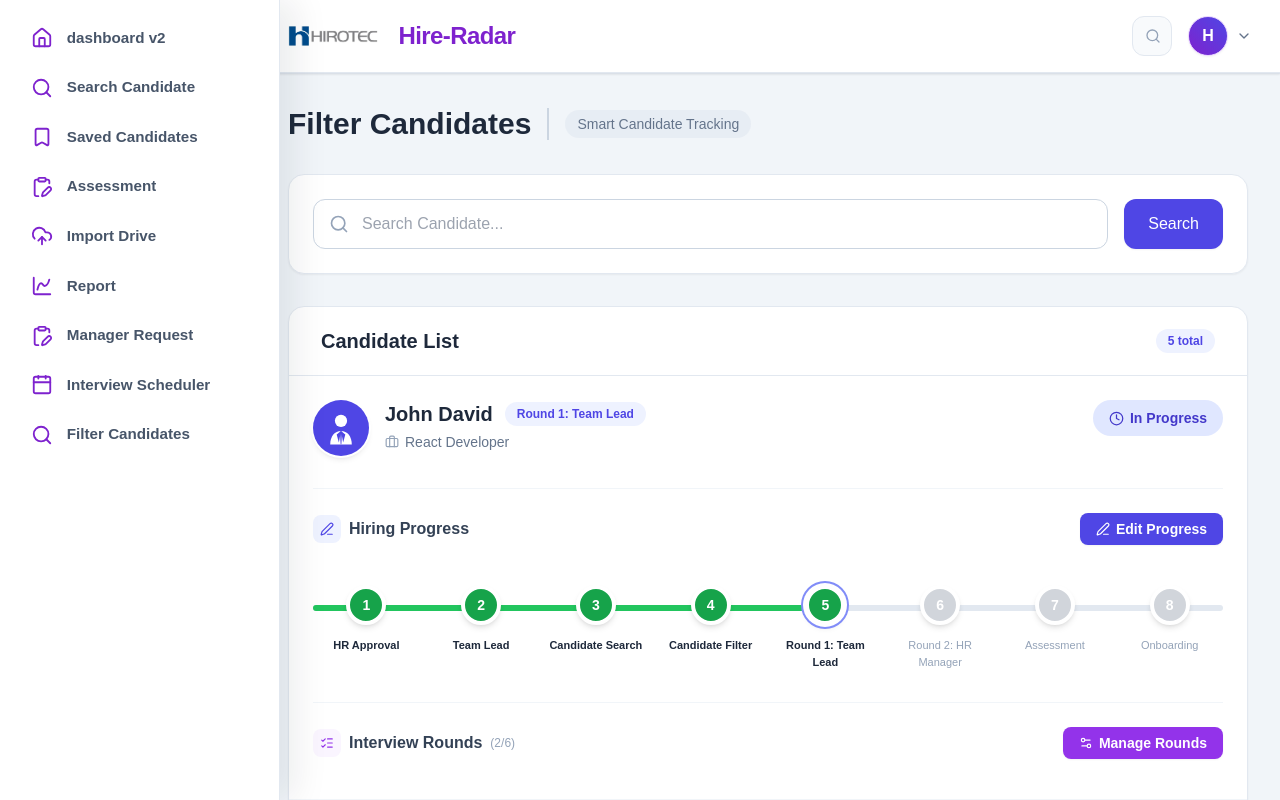
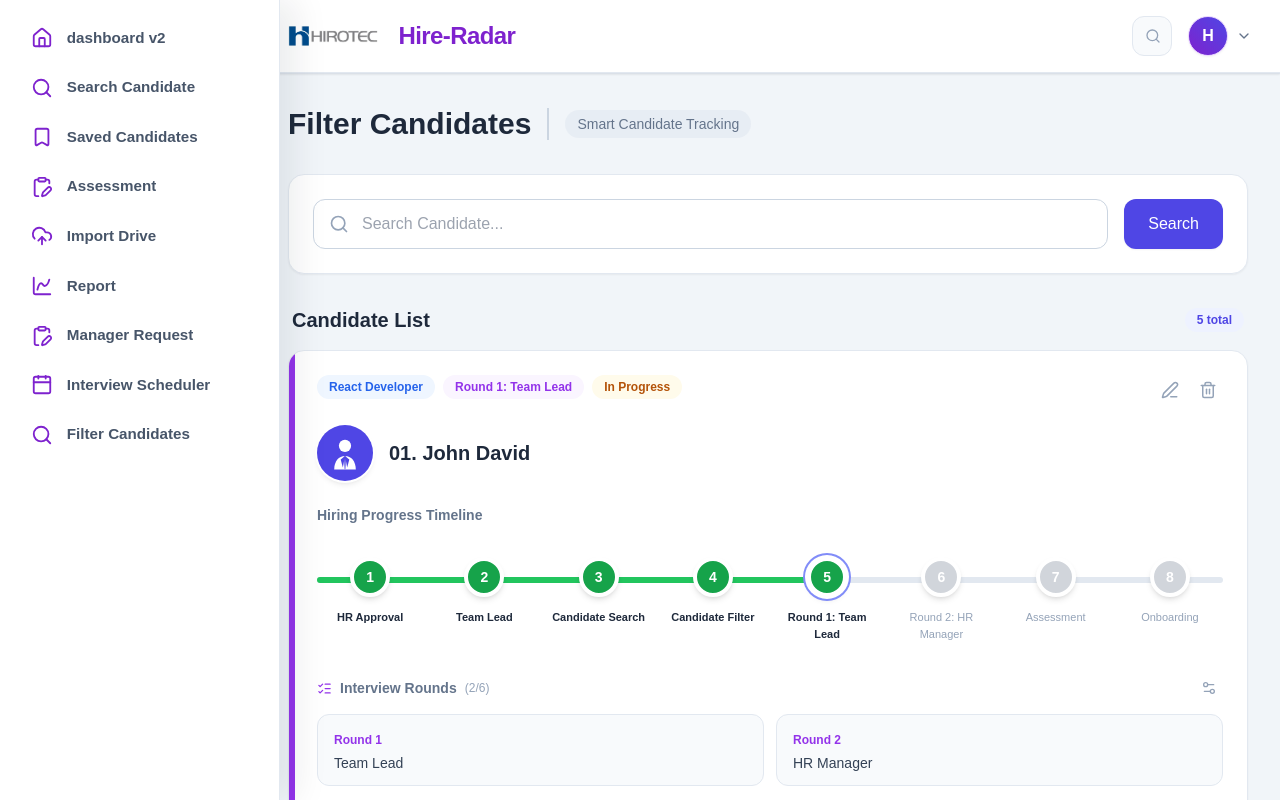
Before and after one commit to John-Divine-Mathew/Hire-Radar, a React app in the folder frontend/: page /filterCandidates in a window 1280 px wide. Built offline with nearby package versions, Linux system fonts and the light colour scheme; the HTML template or start-up script is replaced by a standard one.

Commit message:
Candidate grid was changed in the filter web page

```diff
--- a/frontend/src/pages/filtercandidates.jsx
+++ b/frontend/src/pages/filtercandidates.jsx
@@ -5,13 +5,12 @@ import {
   Search,
   Edit3,
   Check,
+  X,
   ListChecks,
   Settings2,
   Trash2,
   Plus,
-  Briefcase,
   CheckCircle2,
-  Clock,
   Users,
 } from "lucide-react";
 
@@ -112,39 +111,48 @@ export default function FilterCandidate() {
       >
         {gender === "female" ? (
           <svg viewBox="0 0 100 100" className="w-9 h-9">
-            {/* Hair silhouette */}
             <path
               d="M50,6 C64,6 74,17 74,30 C74,36 71,41 67,45 C74,52 78,62 78,74 L70,74 C70,63 67,54 61,48 C58,50 54,51 50,51 C46,51 42,50 39,48 C33,54 30,63 30,74 L22,74 C22,62 26,52 33,45 C29,41 26,36 26,30 C26,17 36,6 50,6 Z"
               fill="white"
             />
-            {/* Head */}
             <circle cx="50" cy="29" r="15" fill="white" />
-            {/* Shoulders / blazer */}
             <path
               d="M28,96 C28,78 38,66 50,66 C62,66 72,78 72,96 Z"
               fill="white"
             />
-            {/* Blazer lapels */}
             <path d="M50,66 L40,74 L46,92 Z" fill={bgHex} />
             <path d="M50,66 L60,74 L54,92 Z" fill={bgHex} />
           </svg>
         ) : (
           <svg viewBox="0 0 100 100" className="w-9 h-9">
-            {/* Shoulders / suit */}
             <path
               d="M20,96 C20,72 33,58 50,58 C67,58 80,72 80,96 Z"
               fill="white"
             />
-            {/* Head */}
             <circle cx="50" cy="30" r="17" fill="white" />
-            {/* Suit lapels */}
             <path d="M50,58 L38,68 L44,90 Z" fill={bgHex} />
             <path d="M50,58 L62,68 L56,90 Z" fill={bgHex} />
-            {/* Tie */}
             <path d="M47,60 L53,60 L51,95 L49,95 Z" fill={bgHex} />
           </svg>
         )}
       </div>
+    );
+  };
+
+  // Small tag pill matching the reference design's rounded label chips
+  const Pill = ({ color, children }) => {
+    const colorMap = {
+      blue: "bg-blue-50 text-blue-600",
+      purple: "bg-purple-50 text-purple-600",
+      amber: "bg-amber-50 text-amber-700",
+      green: "bg-green-50 text-green-700",
+    };
+    return (
+      <span
+        className={`px-3 py-1 rounded-full text-xs font-semibold ${colorMap[color]}`}
+      >
+        {children}
+      </span>
     );
   };
 
@@ -156,6 +164,8 @@ export default function FilterCandidate() {
     setEditingStageId(candidate.id);
     setDraftStep(candidate.step);
   };
+
+  const cancelEditingStage = () => setEditingStageId(null);
 
   const handleSaveStage = (candidate) => {
     const currentStages = buildDynamicStages(candidate.rounds);
@@ -219,6 +229,13 @@ export default function FilterCandidate() {
     setEditingRoundsId(null);
   };
 
+  // ---------- Delete candidate ----------
+  const handleDeleteCandidate = (candidateId) => {
+    setCandidates((prev) => prev.filter((c) => c.id !== candidateId));
+    if (editingStageId === candidateId) setEditingStageId(null);
+    if (editingRoundsId === candidateId) setEditingRoundsId(null);
+  };
+
   const filteredCandidates = candidates.filter((candidate) =>
     candidate.name.toLowerCase().includes(search.toLowerCase())
   );
@@ -272,9 +289,8 @@ export default function FilterCandidate() {
             </div>
           </div>
 
-          {/* Candidate List */}
-          <div className="bg-white rounded-2xl shadow-sm border border-slate-200 mt-8">
-            <div className="border-b border-slate-200 px-8 py-5 flex items-center justify-between">
+          {/* Candidate Count */}
+          <div className="flex items-center justify-between mt-8 mb-4 px-1">
             <h2 className="text-xl font-bold text-slate-800">
               Candidate List
             </h2>
@@ -283,8 +299,9 @@ export default function FilterCandidate() {
             </span>
           </div>
 
-            <div className="divide-y divide-slate-100">
-              {filteredCandidates.map((candidate) => {
+          {/* Candidate Cards */}
+          <div className="space-y-6">
+            {filteredCandidates.map((candidate, index) => {
               const isEditingStage = editingStageId === candidate.id;
               const isEditingRounds = editingRoundsId === candidate.id;
 
@@ -298,63 +315,29 @@ export default function FilterCandidate() {
                 : Math.min(candidate.step, dynamicStages.length);
 
               const isCompleted = displayStep >= dynamicStages.length;
+              const currentStageLabel =
+                dynamicStages[displayStep - 1] || "In Progress";
 
               return (
                 <div
                   key={candidate.id}
-                    className="p-6 hover:bg-slate-50/60 transition"
+                  className="relative bg-white rounded-2xl shadow-sm border border-slate-200 overflow-hidden hover:shadow-md transition"
                 >
-                    <div className="flex justify-between items-start gap-4">
-                      <div className="flex items-start gap-4">
-                        {/* Avatar */}
-                        <GenderAvatar
-                          gender={candidate.gender}
-                          completed={isCompleted}
-                        />
+                  {/* Left accent bar */}
+                  <div className="absolute left-0 top-0 h-full w-1.5 bg-purple-600" />
 
-                        <div>
-                          <div className="flex items-center gap-3 flex-wrap">
-                            <h3 className="text-xl font-bold text-slate-800">
-                              {candidate.name}
-                            </h3>
-                            <span className="px-3 py-1 rounded-full text-xs font-semibold bg-indigo-50 text-indigo-600">
-                              {dynamicStages[displayStep - 1] || "In Progress"}
-                            </span>
-                          </div>
-                          <p className="text-slate-500 mt-1 flex items-center gap-1.5 text-sm">
-                            <Briefcase size={14} className="text-slate-400" />
-                            {candidate.role}
-                          </p>
-                        </div>
+                  <div className="pl-7 pr-6 py-6">
+                    {/* Top row: tag pills + action icons */}
+                    <div className="flex items-start justify-between gap-4 mb-5 flex-wrap">
+                      <div className="flex flex-wrap gap-2">
+                        <Pill color="blue">{candidate.role}</Pill>
+                        <Pill color="purple">{currentStageLabel}</Pill>
+                        <Pill color={isCompleted ? "green" : "amber"}>
+                          {isCompleted ? "Completed" : "In Progress"}
+                        </Pill>
                       </div>
 
-                      <span
-                        className={`flex items-center gap-1.5 px-4 py-2 rounded-full text-sm font-semibold shrink-0 ${
-                          isCompleted
-                            ? "bg-green-100 text-green-700"
-                            : "bg-indigo-100 text-indigo-700"
-                        }`}
-                      >
-                        {isCompleted ? (
-                          <CheckCircle2 size={15} />
-                        ) : (
-                          <Clock size={15} />
-                        )}
-                        {isCompleted ? "Completed" : "In Progress"}
-                      </span>
-                    </div>
-
-                    {/* Stage Timeline */}
-                    <div className="mt-8 pt-6 border-t border-slate-100">
-                      <div className="flex justify-between items-center mb-6 flex-wrap gap-3">
-                        <h4 className="font-semibold text-slate-700 flex items-center gap-2">
-                          <span className="w-7 h-7 rounded-lg bg-indigo-50 flex items-center justify-center">
-                            <Edit3 size={14} className="text-indigo-600" />
-                          </span>
-                          Hiring Progress
-                        </h4>
-
-                        <div className="flex items-center gap-3">
+                      <div className="flex items-center gap-2 shrink-0">
                         {isEditingStage && (
                           <select
                             value={displayStep}
@@ -372,26 +355,60 @@ export default function FilterCandidate() {
                         )}
 
                         {isEditingStage ? (
+                          <>
                             <button
                               onClick={() => handleSaveStage(candidate)}
-                              className="flex items-center gap-1.5 bg-green-600 hover:bg-green-700 text-white px-4 py-1.5 rounded-lg text-sm font-semibold transition shadow-sm"
+                              className="text-green-600 hover:bg-green-50 p-1.5 rounded-lg transition"
+                              title="Save progress"
                             >
-                              <Check size={14} />
-                              Save
+                              <Check size={18} />
                             </button>
+                            <button
+                              onClick={cancelEditingStage}
+                              className="text-slate-400 hover:bg-slate-100 p-1.5 rounded-lg transition"
+                              title="Cancel"
+                            >
+                              <X size={18} />
+                            </button>
+                          </>
                         ) : (
                           <button
                             onClick={() => startEditingStage(candidate)}
-                              className="flex items-center gap-1.5 bg-indigo-600 hover:bg-indigo-700 text-white px-4 py-1.5 rounded-lg text-sm font-semibold transition shadow-sm"
+                            className="text-slate-400 hover:text-indigo-600 hover:bg-indigo-50 p-1.5 rounded-lg transition"
+                            title="Edit progress"
                           >
-                              <Edit3 size={14} />
-                              Edit Progress
+                            <Edit3 size={18} />
                           </button>
                         )}
+
+                        <button
+                          onClick={() => handleDeleteCandidate(candidate.id)}
+                          className="text-slate-400 hover:text-red-600 hover:bg-red-50 p-1.5 rounded-lg transition"
+                          title="Delete candidate"
+                        >
+                          <Trash2 size={18} />
+                        </button>
                       </div>
                     </div>
 
-                      {/* Visual Timeline Bar */}
+                    {/* Title row: avatar + name */}
+                    <div className="flex items-center gap-4 mb-6">
+                      <GenderAvatar
+                        gender={candidate.gender}
+                        completed={isCompleted}
+                      />
+                      <h3 className="text-xl font-bold text-slate-800">
+                        {String(index + 1).padStart(2, "0")}.{" "}
+                        {candidate.name}
+                      </h3>
+                    </div>
+
+                    {/* Hiring Progress Timeline */}
+                    <div className="mb-2">
+                      <h4 className="text-sm font-semibold text-slate-500 mb-4">
+                        Hiring Progress Timeline
+                      </h4>
+
                       <div className="relative pt-4 pb-2">
                         <div className="absolute top-9 left-0 right-0 h-1.5 bg-slate-200 rounded-full"></div>
 
@@ -412,23 +429,21 @@ export default function FilterCandidate() {
                             gridTemplateColumns: `repeat(${dynamicStages.length}, minmax(0, 1fr))`,
                           }}
                         >
-                          {dynamicStages.map((stage, index) => {
-                            const completed = index + 1 <= displayStep;
-                            const isCurrent = index + 1 === displayStep;
+                          {dynamicStages.map((stage, idx) => {
+                            const completed = idx + 1 <= displayStep;
+                            const isCurrent = idx + 1 === displayStep;
 
                             return (
                               <div
-                                key={index}
+                                key={idx}
                                 className={`flex flex-col items-center ${
                                   isEditingStage
                                     ? "cursor-pointer"
                                     : "cursor-default"
                                 }`}
-                                onClick={() => {
-                                  if (isEditingStage) {
-                                    setDraftStep(index + 1);
+                                onClick={() =>
+                                  isEditingStage && setDraftStep(idx + 1)
                                 }
-                                }}
                               >
                                 <div
                                   className={`w-10 h-10 rounded-full flex items-center justify-center text-white text-sm font-bold border-4 border-white shadow-md transition-all ${
@@ -441,9 +456,8 @@ export default function FilterCandidate() {
                                       : ""
                                   }`}
                                 >
-                                  {index + 1}
+                                  {idx + 1}
                                 </div>
-
                                 <p
                                   className={`text-[11px] mt-3 text-center font-medium line-clamp-2 px-1 ${
                                     completed
@@ -460,13 +474,11 @@ export default function FilterCandidate() {
                       </div>
                     </div>
 
-                    {/* Interview Rounds Section */}
-                    <div className="mt-6 pt-6 border-t border-slate-100">
-                      <div className="flex justify-between items-center mb-4 flex-wrap gap-3">
-                        <h4 className="font-semibold text-slate-700 flex items-center gap-2">
-                          <span className="w-7 h-7 rounded-lg bg-purple-50 flex items-center justify-center">
-                            <ListChecks size={14} className="text-purple-600" />
-                          </span>
+                    {/* Interview Rounds Grid */}
+                    <div className="mt-6">
+                      <div className="flex items-center justify-between mb-3">
+                        <h4 className="text-sm font-semibold text-slate-500 flex items-center gap-2">
+                          <ListChecks size={15} className="text-purple-600" />
                           Interview Rounds
                           <span className="text-xs font-normal text-slate-400">
                             ({roundsForTimeline.length}/{MAX_ROUNDS})
@@ -476,32 +488,32 @@ export default function FilterCandidate() {
                         {isEditingRounds ? (
                           <button
                             onClick={() => handleSaveRounds(candidate)}
-                            className="flex items-center gap-1.5 bg-green-600 hover:bg-green-700 text-white px-4 py-1.5 rounded-lg text-sm font-semibold transition shadow-sm"
+                            className="flex items-center gap-1.5 text-green-600 hover:bg-green-50 px-2.5 py-1 rounded-lg text-xs font-semibold transition"
+                            title="Save rounds"
                           >
                             <Check size={14} />
-                            Save Rounds
+                            Save
                           </button>
                         ) : (
                           <button
                             onClick={() => startEditingRounds(candidate)}
-                            className="flex items-center gap-1.5 bg-purple-600 hover:bg-purple-700 text-white px-4 py-1.5 rounded-lg text-sm font-semibold transition shadow-sm"
+                            className="text-slate-400 hover:text-purple-600 hover:bg-purple-50 p-1.5 rounded-lg transition"
+                            title="Manage rounds"
                           >
-                            <Settings2 size={14} />
-                            Manage Rounds
+                            <Settings2 size={16} />
                           </button>
                         )}
                       </div>
 
-                      {isEditingRounds && (
-                        <div className="space-y-2">
-                          {roundsForTimeline.map((round, idx) => (
+                      <div className="grid md:grid-cols-2 gap-3">
+                        {roundsForTimeline.map((round, idx) =>
+                          isEditingRounds ? (
                             <div
                               key={round.id}
-                              className="flex items-center justify-between bg-slate-50 border border-slate-200 rounded-lg px-4 py-2.5"
+                              className="flex items-center gap-2 bg-slate-50 border border-slate-200 rounded-xl px-4 py-2.5"
                             >
-                              <div className="flex items-center gap-2 flex-1">
-                                <span className="w-16 shrink-0 text-xs font-semibold text-purple-600">
-                                  Round {idx + 1}
+                              <span className="text-xs font-bold text-purple-600 shrink-0">
+                                R{idx + 1}
                               </span>
                               <input
                                 type="text"
@@ -513,44 +525,67 @@ export default function FilterCandidate() {
                                   )
                                 }
                                 placeholder="e.g. Technical Round"
-                                  className="flex-1 bg-white text-sm font-medium text-slate-700 outline-none border border-slate-200 focus:border-purple-400 focus:ring-2 focus:ring-purple-100 rounded-md px-2 py-1.5 transition"
+                                className="flex-1 min-w-0 bg-white text-sm font-medium text-slate-700 outline-none border border-slate-200 focus:border-purple-400 focus:ring-2 focus:ring-purple-100 rounded-md px-2 py-1 transition"
                               />
-                              </div>
-
                               <button
                                 onClick={() => handleDeleteRound(round.id)}
-                                className="ml-3 text-red-500 hover:text-red-700 hover:bg-red-50 p-1.5 rounded-md transition"
+                                className="text-red-400 hover:text-red-600 hover:bg-red-50 p-1 rounded transition shrink-0"
                                 title="Remove round"
                               >
-                                <Trash2 size={16} />
+                                <Trash2 size={14} />
                               </button>
                             </div>
-                          ))}
+                          ) : (
+                            <div
+                              key={round.id}
+                              className="bg-slate-50 border border-slate-200 rounded-xl px-4 py-3"
+                            >
+                              <span className="text-xs font-bold text-purple-600">
+                                Round {idx + 1}
+                              </span>
+                              <p className="text-sm font-medium text-slate-700 mt-0.5">
+                                {round.label || "Interviewer not set"}
+                              </p>
+                            </div>
+                          )
+                        )}
 
                         {roundsForTimeline.length === 0 && (
-                            <p className="text-sm text-slate-400 italic">
+                          <p className="col-span-2 text-sm text-slate-400 italic">
                             No interview rounds recorded yet.
                           </p>
                         )}
 
-                          {roundsForTimeline.length < MAX_ROUNDS && (
+                        {isEditingRounds &&
+                          roundsForTimeline.length < MAX_ROUNDS && (
                             <button
                               onClick={handleAddRound}
-                              className="w-full mt-1 flex items-center justify-center gap-1.5 border-2 border-dashed border-purple-300 text-purple-600 hover:bg-purple-50 rounded-lg py-2 text-sm font-semibold transition"
+                              className="col-span-2 flex items-center justify-center gap-1.5 border-2 border-dashed border-purple-300 text-purple-600 hover:bg-purple-50 rounded-xl py-2.5 text-sm font-semibold transition"
                             >
                               <Plus size={14} />
                               Add Round
                             </button>
                           )}
                       </div>
-                      )}
+                    </div>
+
+                    {/* Current Stage banner */}
+                    <div className="mt-6 flex items-center gap-2 bg-green-50 border border-green-100 rounded-xl px-5 py-3">
+                      <CheckCircle2 size={16} className="text-green-600 shrink-0" />
+                      <span className="text-sm font-bold text-green-700">
+                        Current Stage:
+                      </span>
+                      <span className="text-sm text-green-700">
+                        {currentStageLabel}
+                      </span>
+                    </div>
                   </div>
                 </div>
               );
             })}
 
             {filteredCandidates.length === 0 && (
-                <div className="py-20 text-center">
+              <div className="bg-white rounded-2xl shadow-sm border border-slate-200 py-20 text-center">
                 <div className="w-14 h-14 rounded-full bg-slate-100 flex items-center justify-center mx-auto mb-4">
                   <Users size={24} className="text-slate-400" />
                 </div>
@@ -563,7 +598,6 @@ export default function FilterCandidate() {
               </div>
             )}
           </div>
-          </div>
         </main>
       </div>
     </div>
```
Lines whose indentation alone changed are shown as unchanged.
